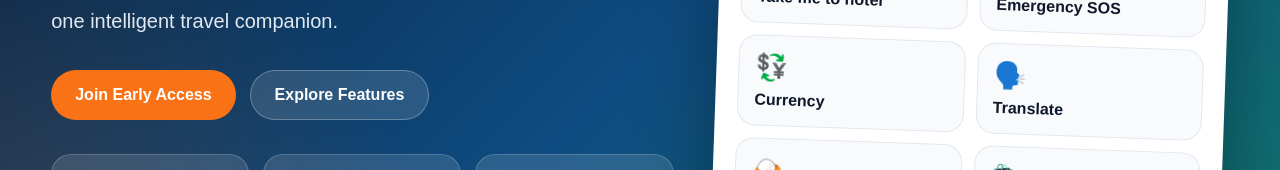
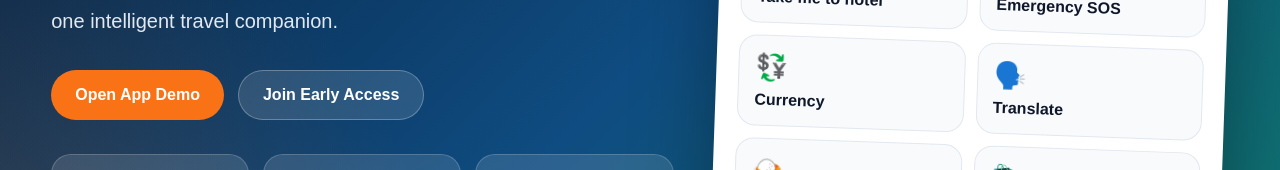
Before and after one commit to kovvurirr/myyatramate, a website: page public/index.html in a window 1280 px wide. Shown: the part 480-650 px from the top of the page. Drawn offline with Linux system fonts and the light colour scheme.

Commit message:
Update index.html

```diff
--- a/public/index.html
+++ b/public/index.html
@@ -530,9 +530,9 @@
           </p>
 
           <div class="hero-actions">
-            <a href="#early" class="btn btn-primary">Join Early Access</a>
-            <a href="#features" class="btn btn-secondary">Explore Features</a>
-          </div>
+  <a href="/app.html" class="btn btn-primary">Open App Demo</a>
+  <a href="#early" class="btn btn-secondary">Join Early Access</a>
+</div>
 
           <div class="hero-stats">
             <div class="stat">
```
